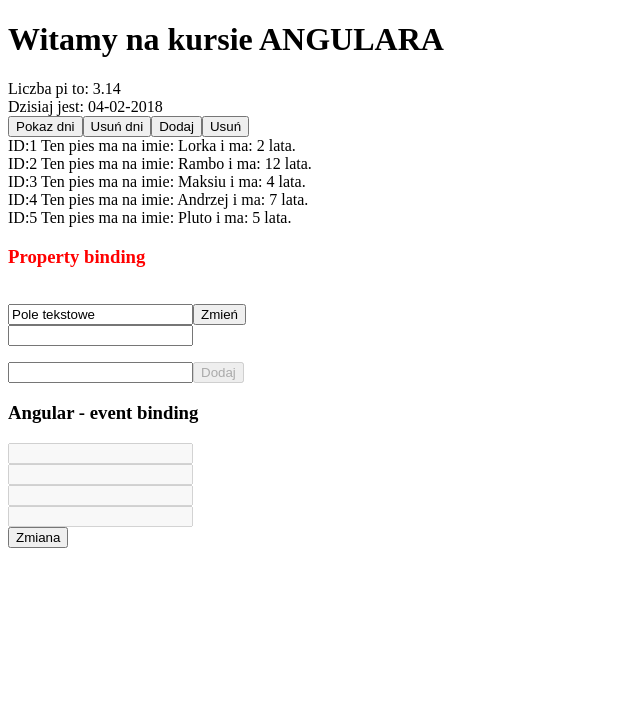
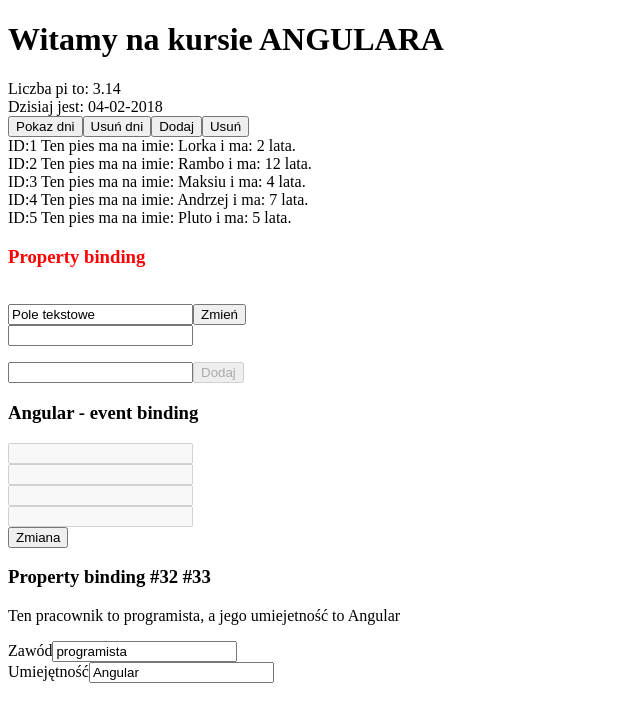
Before and after one commit to texarr/ng4tutorial, an Angular app: page / in a window 1280 px wide. Shown: the top 722 px of the page, without its empty margins (0-640 px from the left). Built offline with nearby package versions, Linux system fonts and the light colour scheme.

Commit message:
Add lessons #32 and #33

```diff
--- a/src/app/event-binding/event-binding.component.html
+++ b/src/app/event-binding/event-binding.component.html
@@ -5,3 +5,12 @@
 <input [disabled]="isDisable" (mousemove)="onMouseMove($event)"><br>
 <input [disabled]="isDisable" (paste)="onPaste()">{{eventBindingText}}<br>
 <button (click)="change()">Zmiana</button>
+
+<h3>Property binding #32 #33</h3>
+<p>Ten pracownik to {{profession}}, a jego umiejetność to {{skill}}</p>
+
+<label for="profession">Zawód</label>
+<input id="profession" [(ngModel)]="profession">
+<br>
+<label for="skill">Umiejętność</label>
+<input id="skill" [(ngModel)]="skill">
--- a/src/app/event-binding/event-binding.component.ts
+++ b/src/app/event-binding/event-binding.component.ts
@@ -9,6 +9,8 @@
   eventBindingText: string = '';
   colorClass: string = 'color';
   isDisable: boolean = true;
+  profession: string = 'programista';
+  skill: string = 'Angular';
 
   constructor() {}
 
@@ -31,4 +33,12 @@
   change() {
     this.isDisable = false;
   }
+
+  saveP(event) {
+    this.profession = event.target.value;
+  }
+
+  saveS(event) {
+    this.skill = event.target.value;
+  }
 }
```
